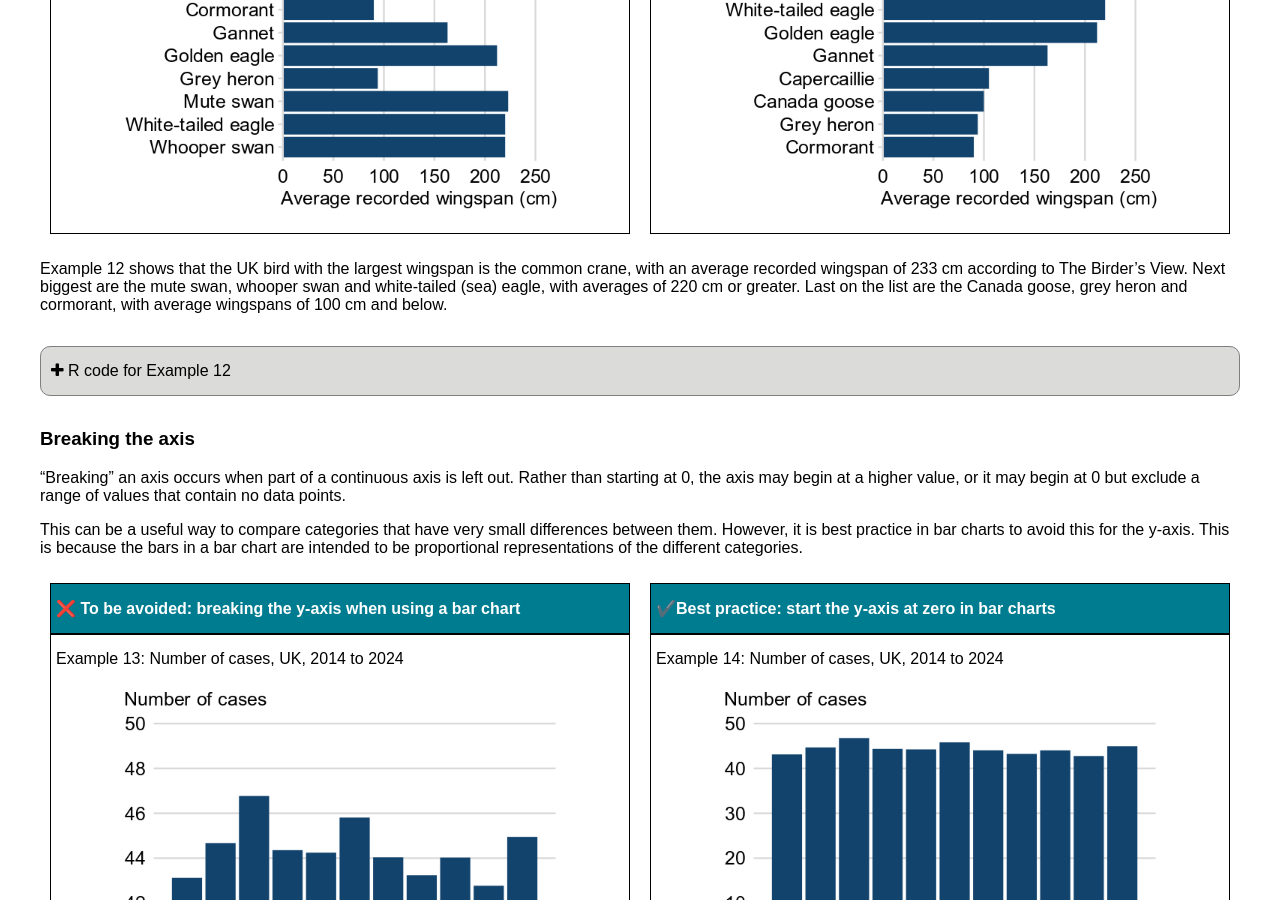
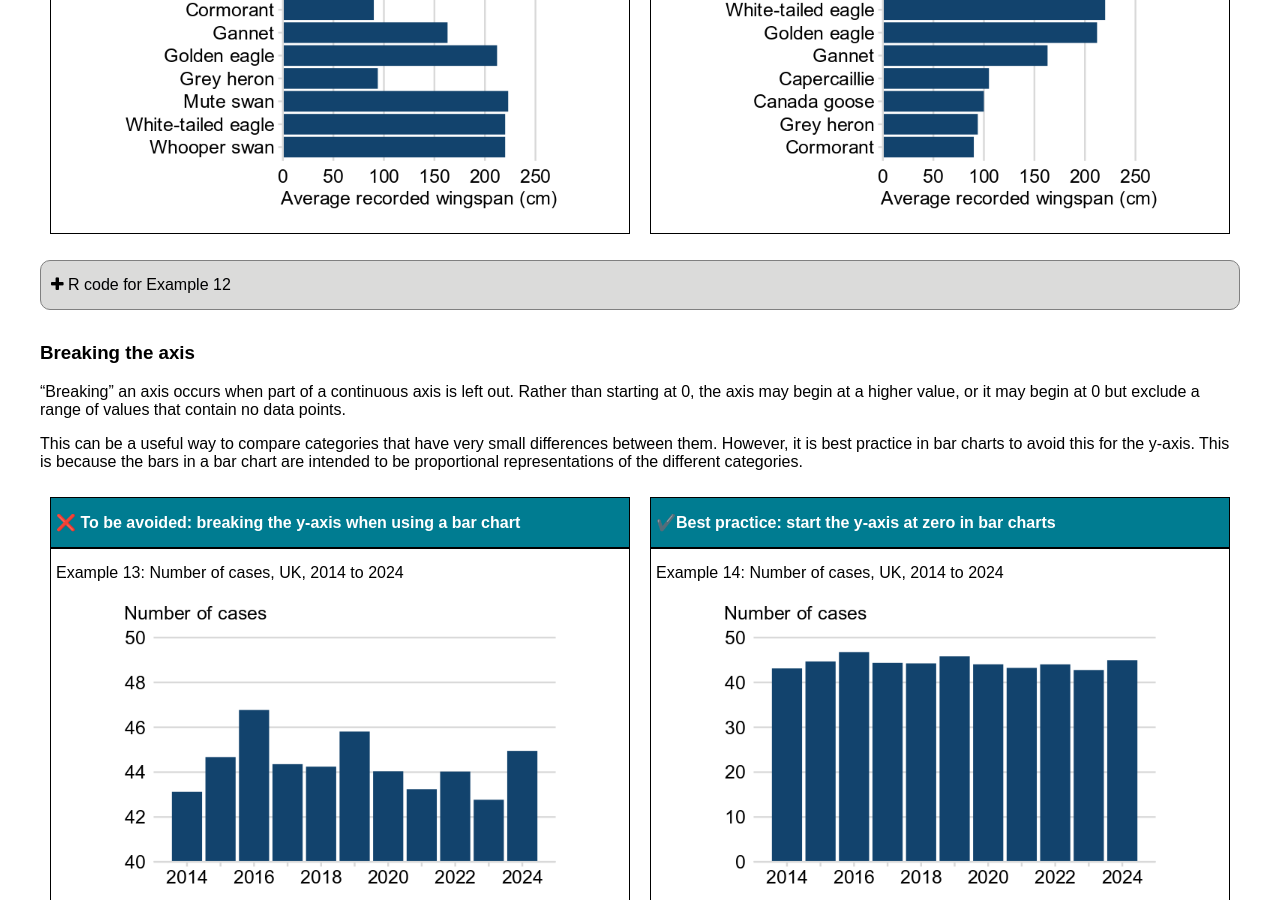
Before and after one commit to BenCuff/github-pages-test, a Jekyll site: the page built from docs/data-vis.md, in a window 1280 px wide and 900 px high, scrolled down 5426 px. Built offline with Jekyll 4.4.1, drawn with Linux system fonts in a browser that asks for light colours; some of the changed text lies outside the part shown.

````diff
--- a/docs/data-vis.md
+++ b/docs/data-vis.md
@@ -562,7 +562,6 @@
 {% include card.html content=card_content_12 title="✔️Best practice: show bars ranked in ascending or descending order" %}
 {% include cards-container-end.html %}
 
-Example 12 shows that the UK bird with the largest wingspan is the common crane, with an average recorded wingspan of 233 cm according to The Birder's View. Next biggest are the mute swan, whooper swan and white-tailed (sea) eagle, with averages of 220 cm or greater. Last on the list are the Canada goose, grey heron and cormorant, with average wingspans of 100 cm and below.
 
 {% capture expandable_content_11 %}
 ```
@@ -862,11 +861,13 @@
 {% endcapture %}
 
 
-Slanted text can pose a particular accessibility barrier for some users with visual impairments. It is therefore best to keep all text horizontal, including y-axis labels.
-
 {% include expandable-block-start.html %}
   {% include expandable-section.html number="15" content=expandable_content_15 title="R code for Example 20" %}
 {% include expandable-block-end.html %}
+
+
+
+Slanted text can pose a particular accessibility barrier for some users with visual impairments. It is therefore best to keep all text horizontal, including y-axis labels.
 
 {% capture card_content_20 %}
 Example 21: Annual unemployment rate for females, UK, 2008 to 2024
````
